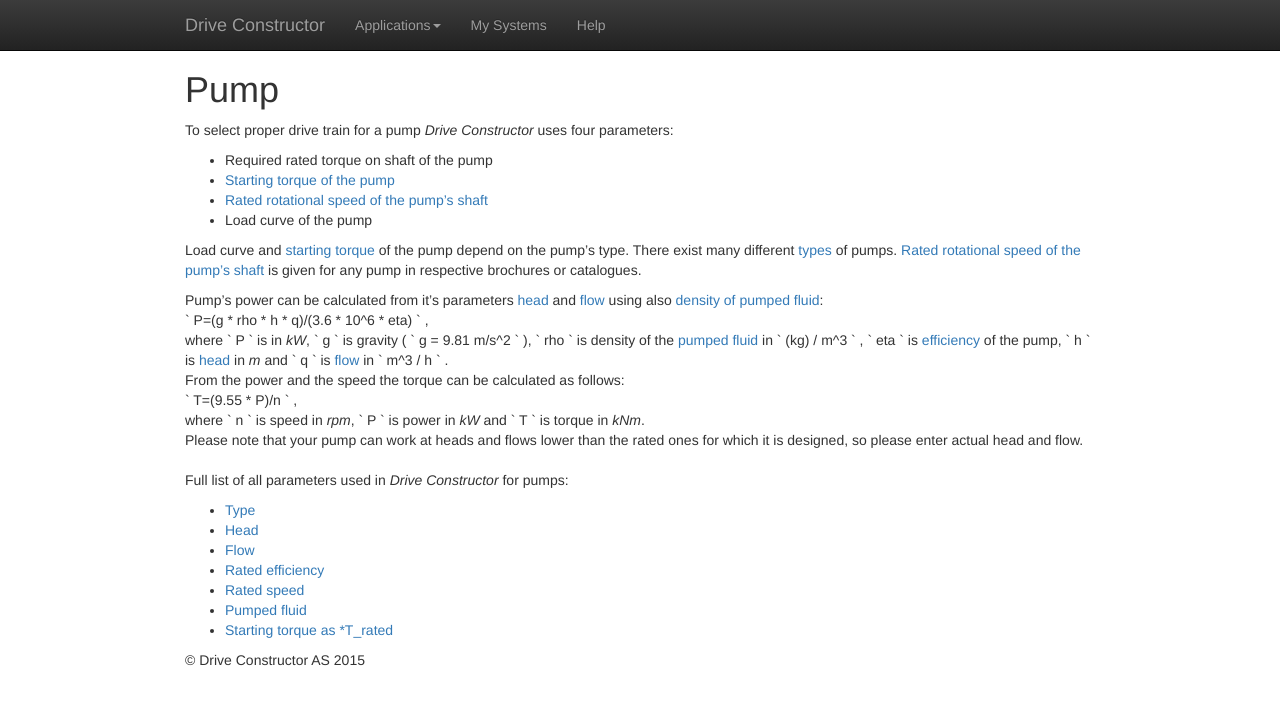
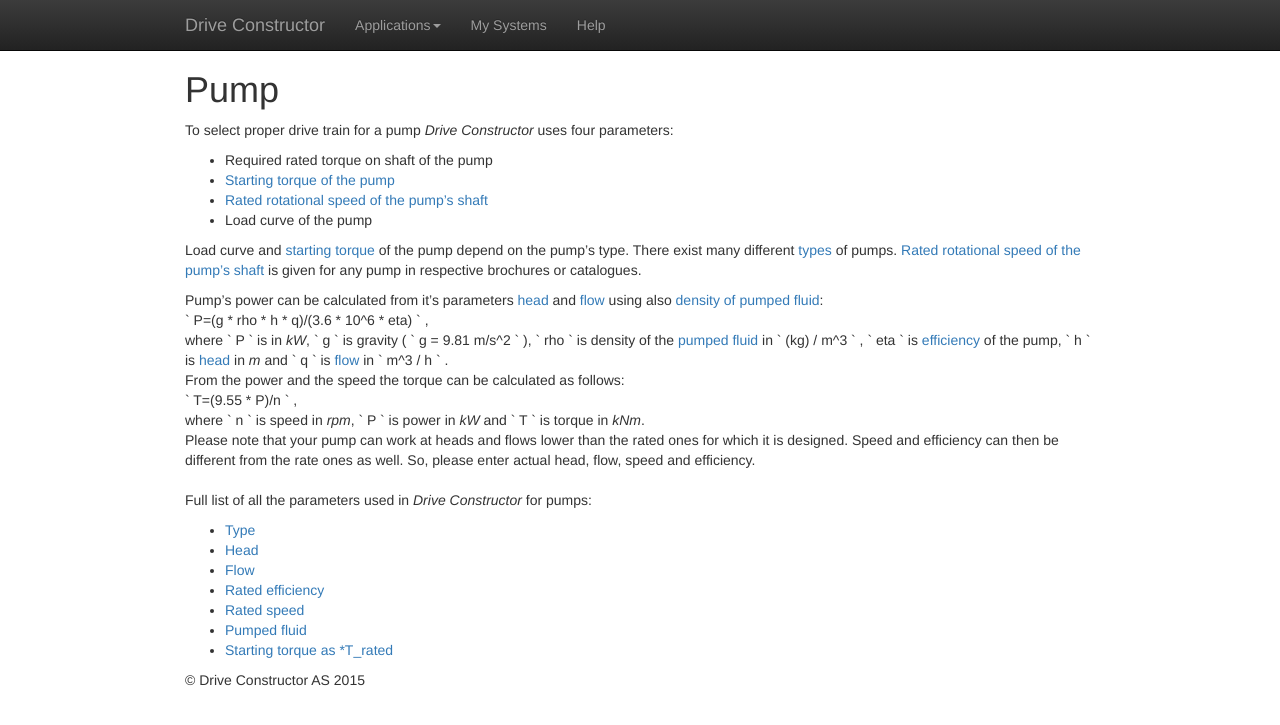
Before and after one commit to Alexey1Gavrilov/drive-constructor-site, a Jekyll site: the page built from help/applications/pump/index.md, in a window 1280 px wide. Shown: the top 725 px of the page. Built offline with Jekyll 4.4.1, drawn with Linux system fonts in a browser that asks for light colours.

Commit message:
Update index.md

```diff
--- a/help/applications/pump/index.md
+++ b/help/applications/pump/index.md
@@ -32,10 +32,10 @@
 <br>
 where ` n ` is speed in *rpm*, ` P ` is power in *kW* and ` T ` is torque in *kNm*.
 <br>
-Please note that your pump can work at heads and flows lower than the rated ones for which it is designed, so please enter actual head and flow.
+Please note that your pump can work at heads and flows lower than the rated ones for which it is designed. Speed and efficiency can then be different from the rate ones as well. So, please enter actual head, flow, speed and efficiency.
 <br>
 <br>
-Full list of all parameters used in *Drive Constructor* for pumps:
+Full list of all the parameters used in *Drive Constructor* for pumps:
 
 * [Type](type.html)
 * [Head](head.html)
```
